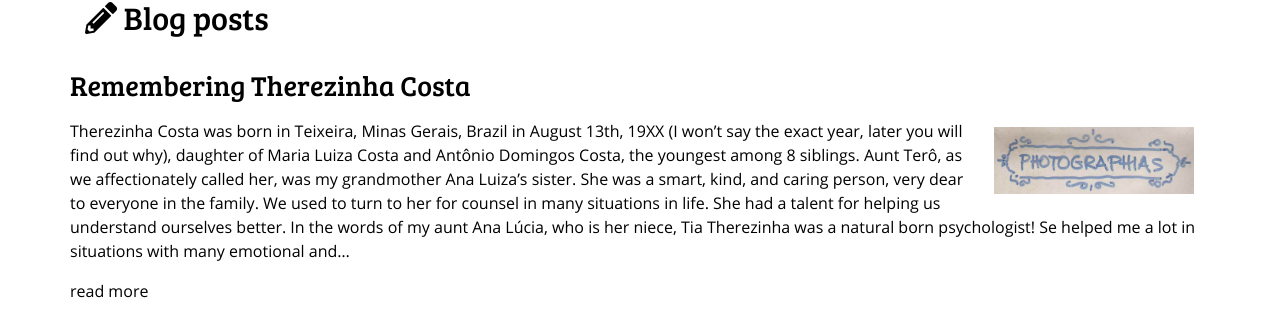
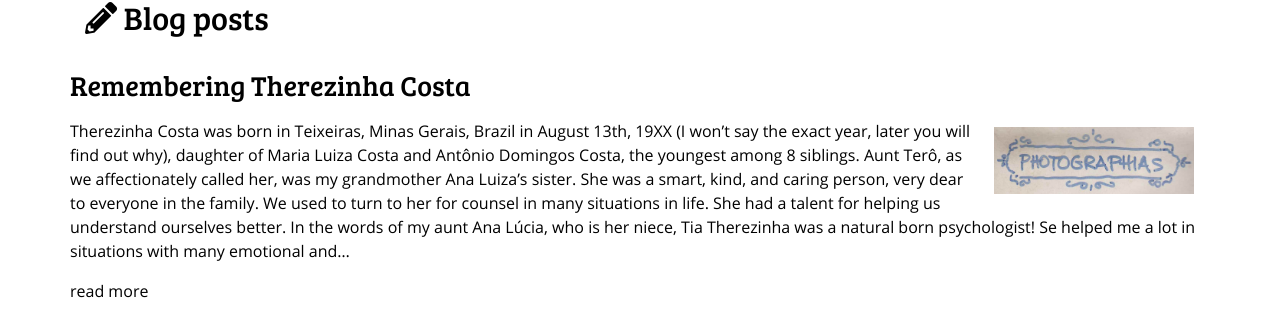
Before and after one commit to augusto-herrmann/augusto-herrmann.github.io, a Jekyll site: the page built from en/blog/index.md, in a window 1280 px wide and 900 px high, scrolled down 310 px. Shown: the part 140-454 px from the top of the window. Built offline with Jekyll 4.4.1, drawn with Linux system fonts in a browser that asks for light colours; nearby versions of some CDN libraries.

Commit message:
Fix municipality name

```diff
--- a/_posts/2022-08-12-remembering-therezinha-costa.md
+++ b/_posts/2022-08-12-remembering-therezinha-costa.md
@@ -15,7 +15,7 @@ desc: >-
 image-credits: "Eduardo Luiz Batista"
 ---
 
-Therezinha Costa was born in Teixeira, Minas Gerais, Brazil in August
+Therezinha Costa was born in Teixeiras, Minas Gerais, Brazil in August
 13th, 19XX (I won't say the exact year, later you will find out why),
 daughter of Maria Luiza Costa and Antônio Domingos Costa, the youngest
 among 8 siblings. Aunt Terô, as we affectionately called her, was my
```
Also changed, not shown: _posts/2022-08-12-lembrancas-de-therezinha-costa.md (+1 -1 lines).
